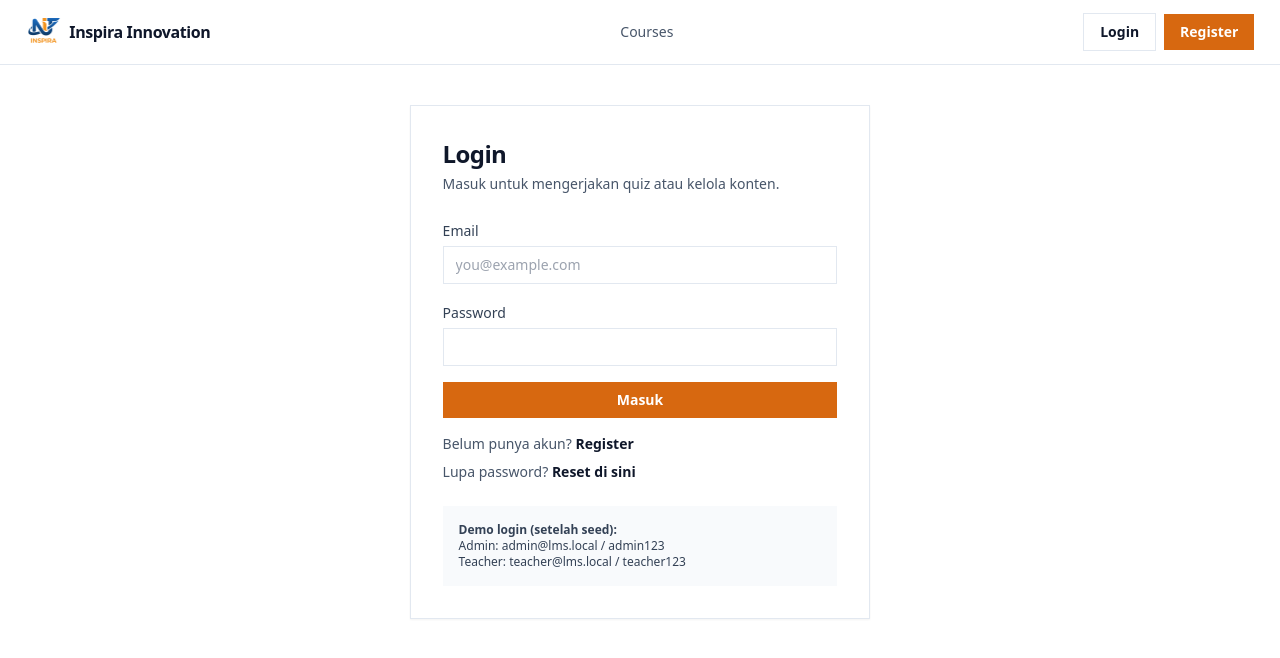
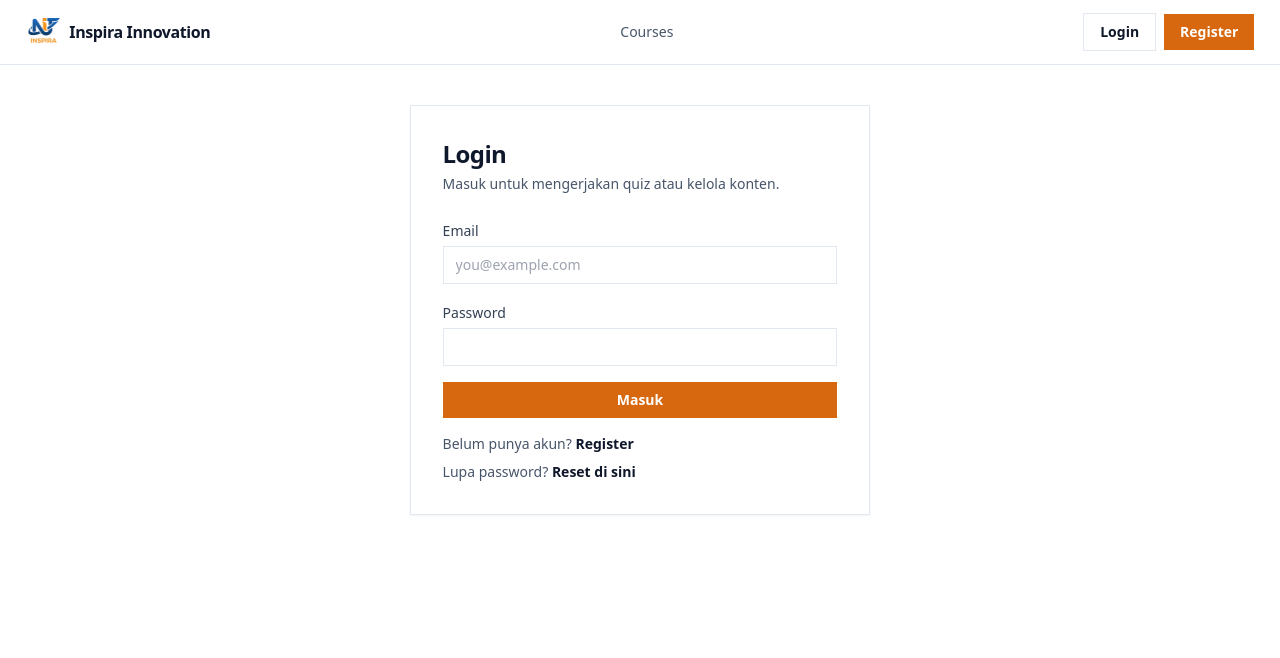
Before and after one commit to Kiryzsuuu/lms-inspira, a React (Vite) app in the folder client/: page /login in a window 1280 px wide. Shown: the top 658 px of the page. Built offline with nearby package versions, Linux system fonts and the light colour scheme; no server answers.

Commit message:
Remove demo login credentials display from Login page

```diff
--- a/client/src/pages/Login.jsx
+++ b/client/src/pages/Login.jsx
@@ -73,12 +73,6 @@ export default function Login() {
               Reset di sini
             </Link>
           </div>
-
-          <div className="mt-6 bg-slate-50 p-4 text-xs text-slate-700">
-            <div className="font-semibold">Demo login (setelah seed):</div>
-            <div>Admin: admin@lms.local / admin123</div>
-            <div>Teacher: teacher@lms.local / teacher123</div>
-          </div>
         </Card>
       </Container>
     </section>
```
